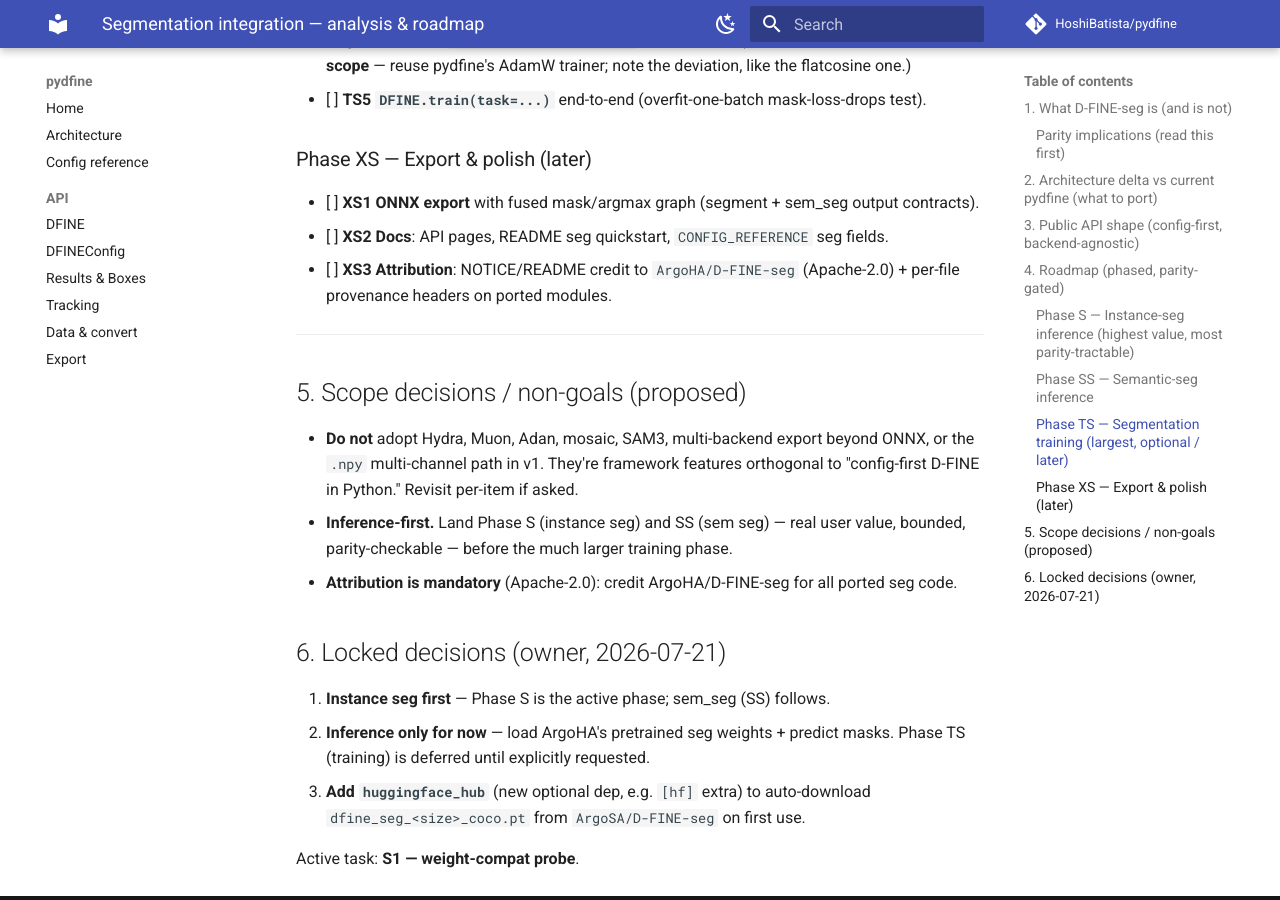
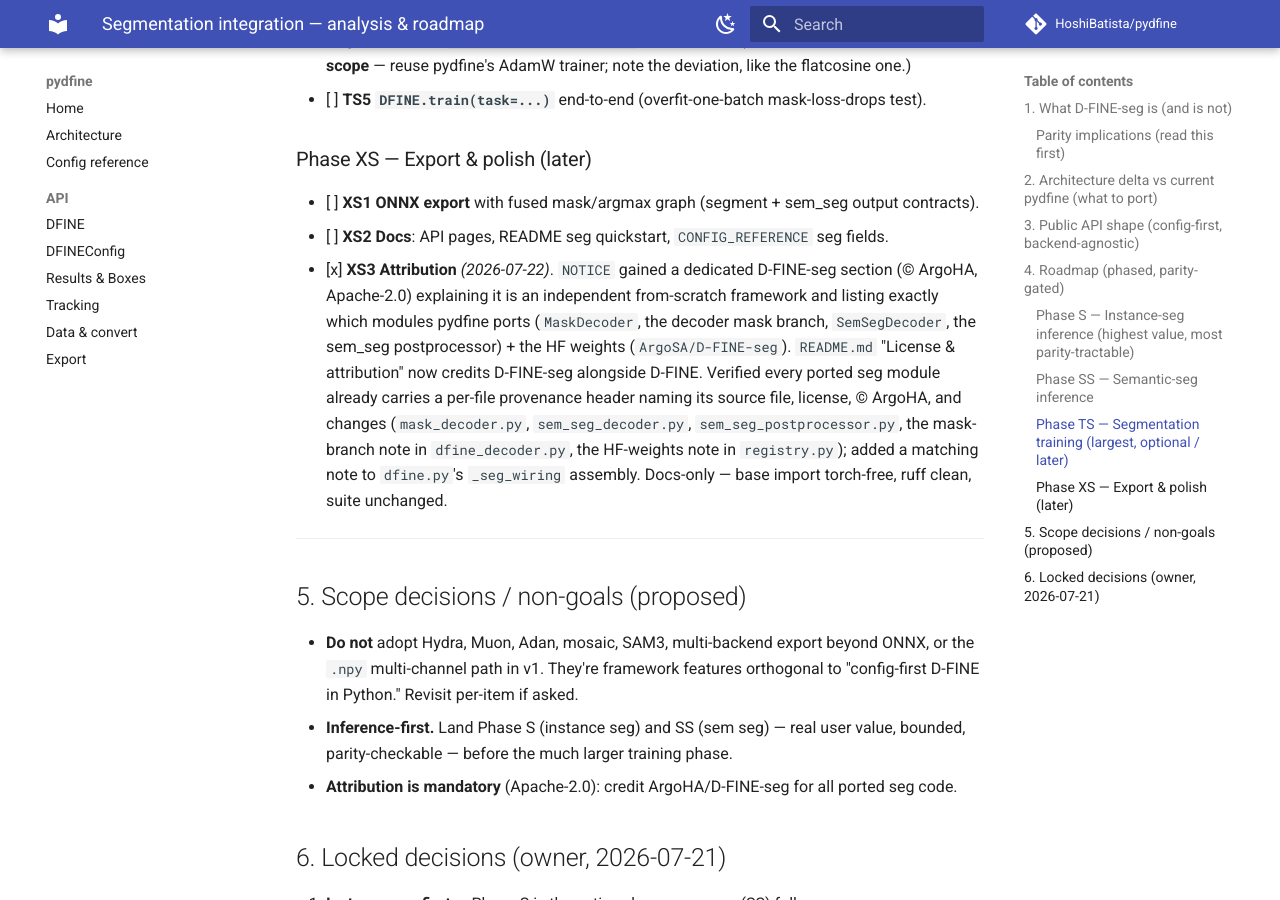
Before and after one commit to HoshiBatista/pydfine, an MkDocs documentation site: the page built from docs/SEG_ROADMAP.md, in a window 1280 px wide and 900 px high, scrolled down 6098 px. Built offline with MkDocs 1.6.1 and Material for MkDocs 9.7.7, drawn with Linux system fonts in a browser that asks for light colours; comment, search, counter and statistics services are not loaded.

Commit message:
docs(seg): attribute ArgoHA/D-FINE-seg in NOTICE + README (Phase XS3)
The segmentation heads are ported from ArgoHA/D-FINE-seg (Apache-2.0), an
independent from-scratch framework, but the top-level NOTICE and README only
credited Peterande/D-FINE. Add the mandatory attribution:

- NOTICE: dedicated D-FINE-seg section (© ArgoHA) — what it is, which modules
  pydfine ports (MaskDecoder, decoder mask branch, SemSegDecoder, sem_seg
  postprocessor), and the ArgoSA/D-FINE-seg HF weights loaded unchanged.
- README "License & attribution": credit D-FINE-seg alongside D-FINE.
- dfine.py: provenance note on the _seg_wiring assembly (low-level-feat
  plumbing + SemSegDecoder swap follow D-FINE-seg's model assembly).

Per-file provenance headers on the ported seg modules already existed
(mask_decoder / sem_seg_decoder / sem_seg_postprocessor / dfine_decoder mask
branch / registry HF weights); verified and left as-is. Docs-only: base import
torch-free, ruff clean.

Co-Authored-By: Claude Opus 4.8 <noreply@anthropic.com>
Claude-Session: https://claude.ai/code/session_011P28hbuPtgcq4YudVxntAx

```diff
--- a/docs/SEG_ROADMAP.md
+++ b/docs/SEG_ROADMAP.md
@@ -235,8 +235,16 @@ Legend: `[ ]` todo · `[~]` in progress · `[x]` done. Work the lowest unchecked
 ### Phase XS — Export & polish (later)
 - [ ] **XS1 ONNX export** with fused mask/argmax graph (segment + sem_seg output contracts).
 - [ ] **XS2 Docs**: API pages, README seg quickstart, `CONFIG_REFERENCE` seg fields.
-- [ ] **XS3 Attribution**: NOTICE/README credit to `ArgoHA/D-FINE-seg` (Apache-2.0) +
-      per-file provenance headers on ported modules.
+- [x] **XS3 Attribution** *(2026-07-22)*. `NOTICE` gained a dedicated D-FINE-seg section
+      (© ArgoHA, Apache-2.0) explaining it is an independent from-scratch framework and
+      listing exactly which modules pydfine ports (`MaskDecoder`, the decoder mask branch,
+      `SemSegDecoder`, the sem_seg postprocessor) + the HF weights (`ArgoSA/D-FINE-seg`).
+      `README.md` "License & attribution" now credits D-FINE-seg alongside D-FINE. Verified
+      every ported seg module already carries a per-file provenance header naming its source
+      file, license, © ArgoHA, and changes (`mask_decoder.py`, `sem_seg_decoder.py`,
+      `sem_seg_postprocessor.py`, the mask-branch note in `dfine_decoder.py`, the HF-weights
+      note in `registry.py`); added a matching note to `dfine.py`'s `_seg_wiring` assembly.
+      Docs-only — base import torch-free, ruff clean, suite unchanged.
 
 ---
 
```
Also changed, not shown: README.md (+9 -2 lines), 2 other files.
